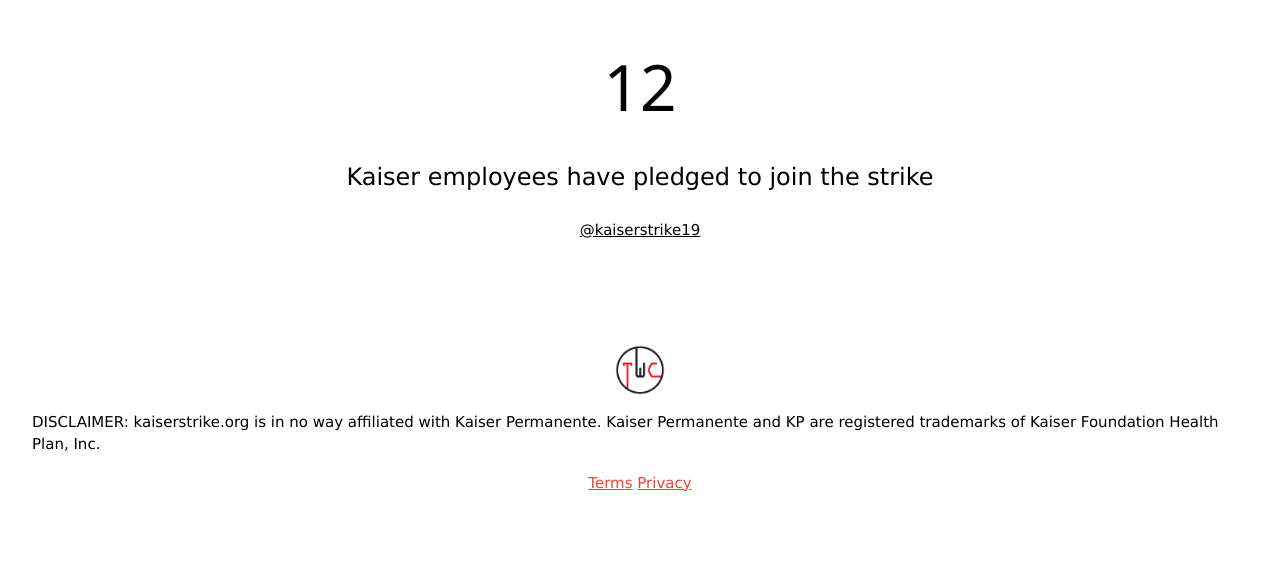
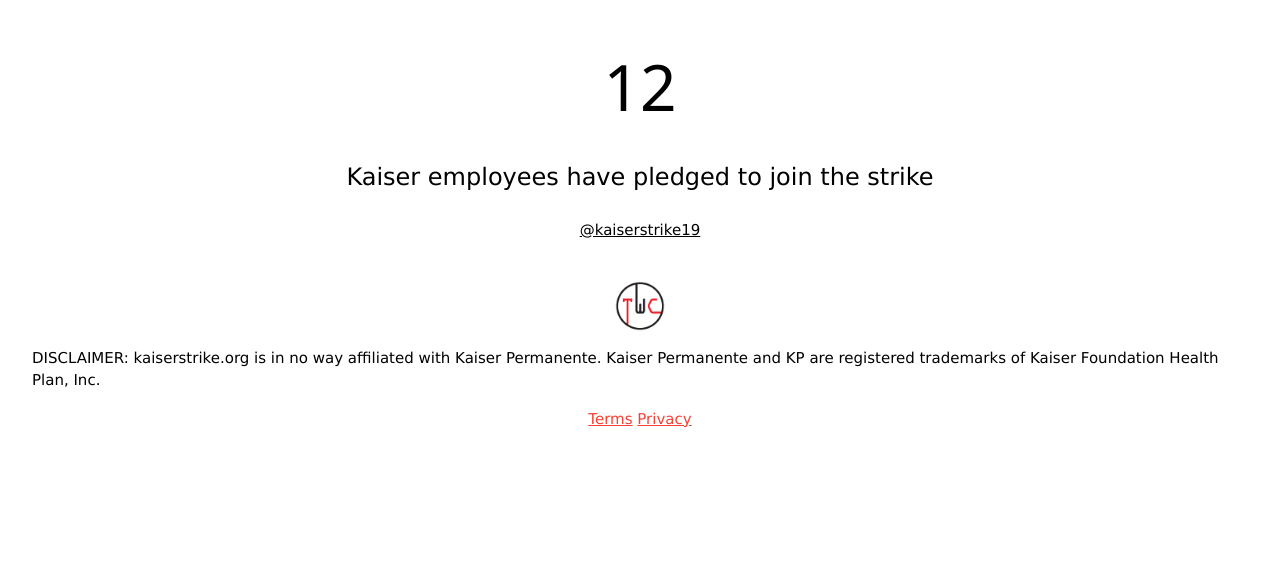
Before and after one commit to morgworth/KP-Strike-Pledge-App, a Django app: page / in a window 1280 px wide. Shown: the part 520-1093 px from the top of the page. After the commit the page ends 948 px from the top, so only its background shows below. Run offline with Django 3.2, Linux system fonts and the light colour scheme; data comes from the database, SQL or seed files in the repository; some libraries are stand-ins or nearby versions.

Commit message:
Reduce footer padding

```diff
--- a/strike_pledge/templates/about.html
+++ b/strike_pledge/templates/about.html
@@ -46,7 +46,7 @@
 </div>
 
 <!-- Footer -->
-<footer class="w3-container w3-padding-64">
+<footer class="w3-container w3-padding-12">
   <p class="w3-center"><a href="https://techworkerscoalition.org/"><img src="{% static "/twclogo.jpg" %}" alt="Tech Workers Coalition" style="width:50px;height:50px"></a></p>
   <p class="w3-margin">DISCLAIMER: kaiserstrike.org is in no way affiliated with Kaiser Permanente. Kaiser Permanente and KP are registered trademarks of Kaiser Foundation Health Plan, Inc.</p>
   <p class="w3-center"><a href={% url 'terms' %} class="w3-text-red">Terms</a> <a href={% url 'privacy' %} class="w3-text-red">Privacy</a></p>
--- a/strike_pledge/templates/contact.html
+++ b/strike_pledge/templates/contact.html
@@ -48,7 +48,7 @@
 </div>
 
 <!-- Footer -->
-<footer class="w3-container w3-padding-64">
+<footer class="w3-container w3-padding-12">
   <p class="w3-center"><a href="https://techworkerscoalition.org/"><img src="{% static "/twclogo.jpg" %}" alt="Tech Workers Coalition" style="width:50px;height:50px"></a></p>
   <p class="w3-margin">DISCLAIMER: kaiserstrike.org is in no way affiliated with Kaiser Permanente. Kaiser Permanente and KP are registered trademarks of Kaiser Foundation Health Plan, Inc.</p>
   <p class="w3-center"><a href={% url 'terms' %} class="w3-text-red">Terms</a> <a href={% url 'privacy' %} class="w3-text-red">Privacy</a></p>
--- a/strike_pledge/templates/email.html
+++ b/strike_pledge/templates/email.html
@@ -43,7 +43,7 @@
 </div>
 
 <!-- Footer -->
-<footer class="w3-container w3-padding-64">
+<footer class="w3-container w3-padding-12">
   <p class="w3-center"><a href="https://techworkerscoalition.org/"><img src="{% static "/twclogo.jpg" %}" alt="Tech Workers Coalition" style="width:50px;height:50px"></a></p>
   <p class="w3-margin">DISCLAIMER: kaiserstrike.org is in no way affiliated with Kaiser Permanente. Kaiser Permanente and KP are registered trademarks of Kaiser Foundation Health Plan, Inc.</p>
   <p class="w3-center"><a href={% url 'terms' %} class="w3-text-red">Terms</a> <a href={% url 'privacy' %} class="w3-text-red">Privacy</a></p>
--- a/strike_pledge/templates/faq.html
+++ b/strike_pledge/templates/faq.html
@@ -40,7 +40,7 @@
 
 
 <!-- Footer -->
-<footer class="w3-container w3-padding-64">
+<footer class="w3-container w3-padding-12">
   <p class="w3-center"><a href="https://techworkerscoalition.org/"><img src="{% static "/twclogo.jpg" %}" alt="Tech Workers Coalition" style="width:50px;height:50px"></a></p>
   <p class="w3-margin">DISCLAIMER: kaiserstrike.org is in no way affiliated with Kaiser Permanente. Kaiser Permanente and KP are registered trademarks of Kaiser Foundation Health Plan, Inc.</p>
   <p class="w3-center"><a href={% url 'terms' %} class="w3-text-red">Terms</a> <a href={% url 'privacy' %} class="w3-text-red">Privacy</a></p>
--- a/strike_pledge/templates/home.html
+++ b/strike_pledge/templates/home.html
@@ -46,7 +46,7 @@
 </div>
 
 <!-- Footer -->
-<footer class="w3-container w3-padding-64">
+<footer class="w3-container w3-padding-12">
   <p class="w3-center"><a href="https://techworkerscoalition.org/"><img src="{% static "/twclogo.jpg" %}" alt="Tech Workers Coalition" style="width:50px;height:50px"></a></p>
   <p class="w3-margin">DISCLAIMER: kaiserstrike.org is in no way affiliated with Kaiser Permanente. Kaiser Permanente and KP are registered trademarks of Kaiser Foundation Health Plan, Inc.</p>
   <p class="w3-center"><a href={% url 'terms' %} class="w3-text-red">Terms</a> <a href={% url 'privacy' %} class="w3-text-red">Privacy</a></p>
--- a/strike_pledge/templates/privacy.html
+++ b/strike_pledge/templates/privacy.html
@@ -85,7 +85,7 @@
 
 
 <!-- Footer -->
-<footer class="w3-container w3-padding-64">
+<footer class="w3-container w3-padding-12">
   <p class="w3-center"><a href="https://techworkerscoalition.org/"><img src="{% static "/twclogo.jpg" %}" alt="Tech Workers Coalition" style="width:50px;height:50px"></a></p>
   <p class="w3-margin">DISCLAIMER: kaiserstrike.org is in no way affiliated with Kaiser Permanente. Kaiser Permanente and KP are registered trademarks of Kaiser Foundation Health Plan, Inc.</p>
   <p class="w3-center"><a href={% url 'terms' %} class="w3-text-red">Terms</a> <a href={% url 'privacy' %} class="w3-text-red">Privacy</a></p>
--- a/strike_pledge/templates/success.html
+++ b/strike_pledge/templates/success.html
@@ -35,7 +35,7 @@
 </div>
 
 <!-- Footer -->
-<footer class="w3-container w3-padding-64">
+<footer class="w3-container w3-padding-12">
   <p class="w3-center"><a href="https://techworkerscoalition.org/"><img src="{% static "/twclogo.jpg" %}" alt="Tech Workers Coalition" style="width:50px;height:50px"></a></p>
   <p class="w3-margin">DISCLAIMER: kaiserstrike.org is in no way affiliated with Kaiser Permanente. Kaiser Permanente and KP are registered trademarks of Kaiser Foundation Health Plan, Inc.</p>
   <p class="w3-center"><a href={% url 'terms' %} class="w3-text-red">Terms</a> <a href={% url 'privacy' %} class="w3-text-red">Privacy</a></p>
--- a/strike_pledge/templates/terms.html
+++ b/strike_pledge/templates/terms.html
@@ -246,7 +246,7 @@
 </div>
 
 <!-- Footer -->
-<footer class="w3-container w3-padding-64">
+<footer class="w3-container w3-padding-12">
   <p class="w3-center"><a href="https://techworkerscoalition.org/"><img src="{% static "/twclogo.jpg" %}" alt="Tech Workers Coalition" style="width:50px;height:50px"></a></p>
   <p class="w3-margin">DISCLAIMER: kaiserstrike.org is in no way affiliated with Kaiser Permanente. Kaiser Permanente and KP are registered trademarks of Kaiser Foundation Health Plan, Inc.</p>
   <p class="w3-center"><a href={% url 'terms' %} class="w3-text-red">Terms</a> <a href={% url 'privacy' %} class="w3-text-red">Privacy</a></p>
```
